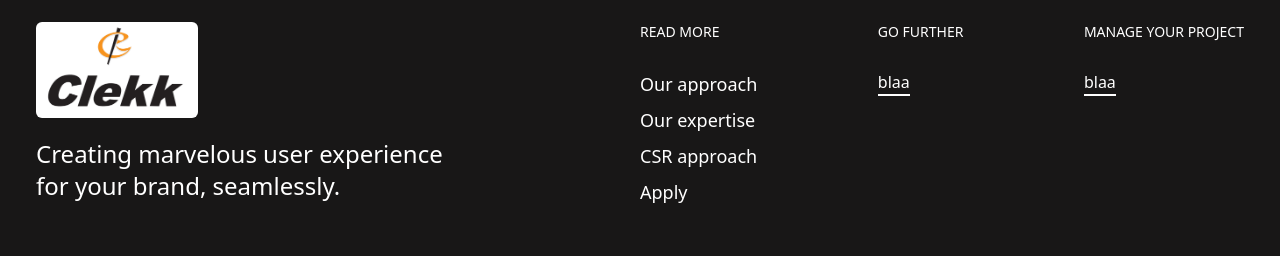
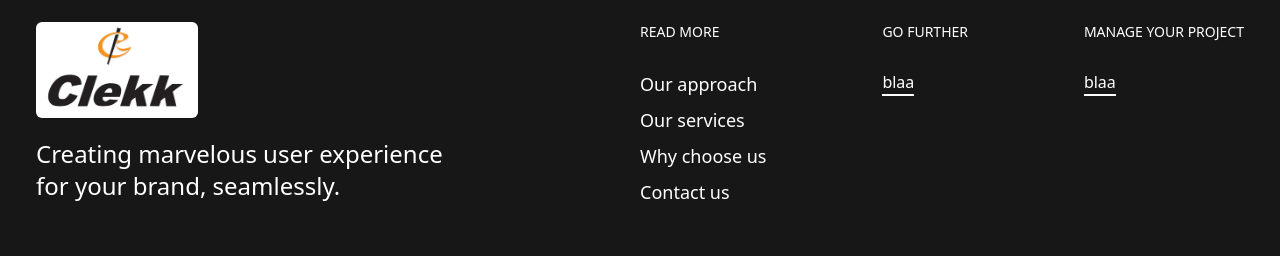
Before and after one commit to sah246ir/scroll-animated-landing-page, a React (Create React App) app: page / in a window 1280 px wide. Shown: the part 7167-7423 px from the top of the page. Built offline with nearby package versions, Linux system fonts and the light colour scheme.

Commit message:
feat: populating links

```diff
--- a/src/components/homePage/section/FooterSection.tsx
+++ b/src/components/homePage/section/FooterSection.tsx
@@ -1,6 +1,7 @@
 import React from 'react'
 import SectionHeading from '../../headings/SectionHeading';
 import Button from '../../buttons/Button';
+import { Link } from 'react-router-dom';
 
 const vid = require("../../../media/vid.mp4");
 const logo = require("../../../media/logo-2.png")
@@ -22,10 +23,18 @@ const FooterSection = () => {
             <div>
               <SectionHeading className='mb-7' bullet={false}>READ MORE</SectionHeading>
               <ul className='transition duration-300 text-lg space-y-2  hover:text-gray-800'>
-                <li className='transition duration-300 hover:text-white cursor-pointer'>Our approach</li>
-                <li className='transition duration-300 hover:text-white cursor-pointer'>Our expertise</li>
-                <li className='transition duration-300 hover:text-white cursor-pointer'>CSR approach</li>
-                <li className='transition duration-300 hover:text-white cursor-pointer'>Apply</li>
+                <li className='transition duration-300 hover:text-white cursor-pointer'>
+                  <Link to={'/process'}>Our approach</Link>
+                </li>
+                <li className='transition duration-300 hover:text-white cursor-pointer'>
+                  <Link to={'/services'}>Our services</Link>
+                </li>
+                <li className='transition duration-300 hover:text-white cursor-pointer'>
+                  <Link to={'/why-choose-us'}>Why choose us</Link>
+                </li>
+                <li className='transition duration-300 hover:text-white cursor-pointer'>
+                  <Link to={'/contact'}>Contact us</Link>
+                </li>
               </ul>
             </div>
 
```
